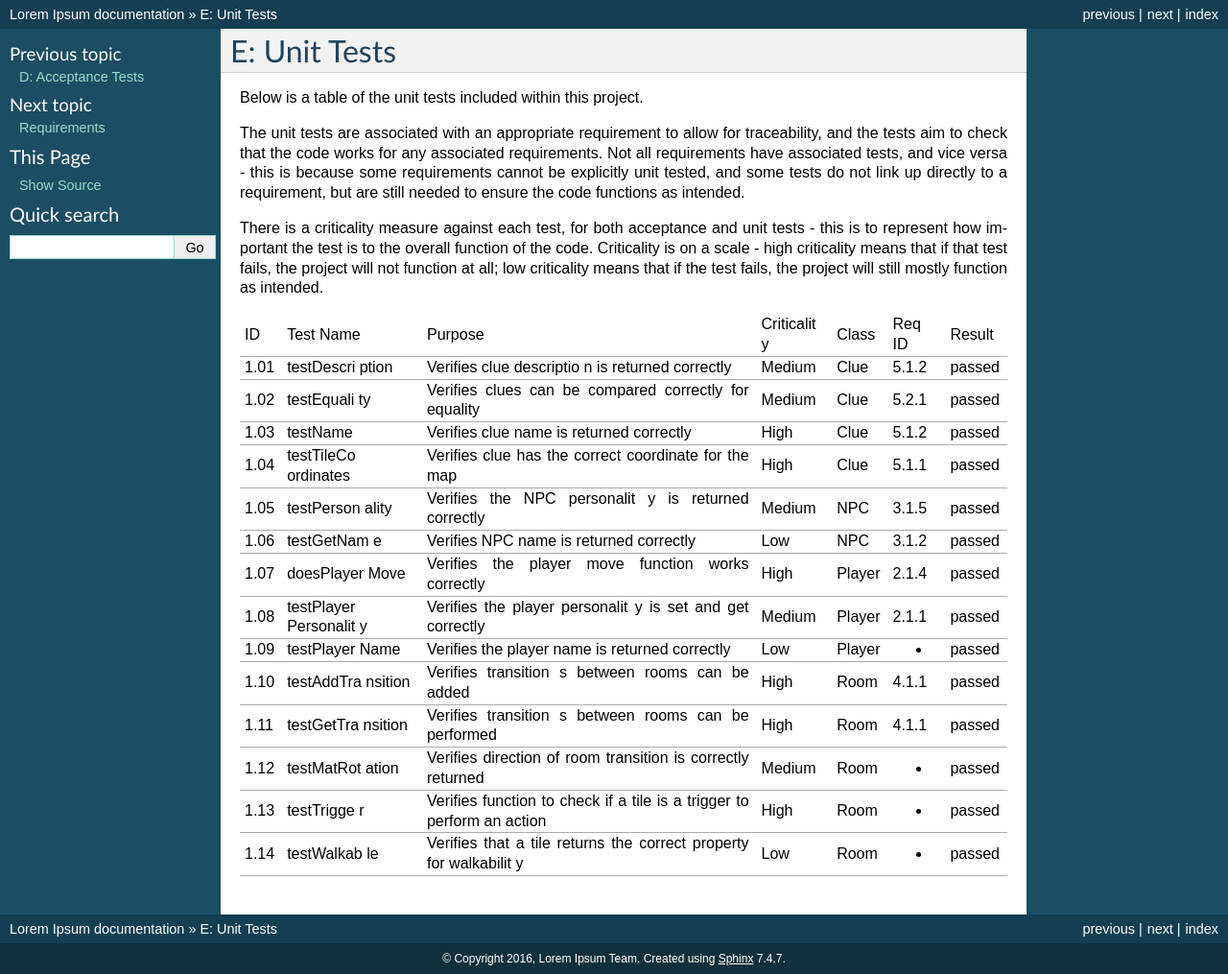
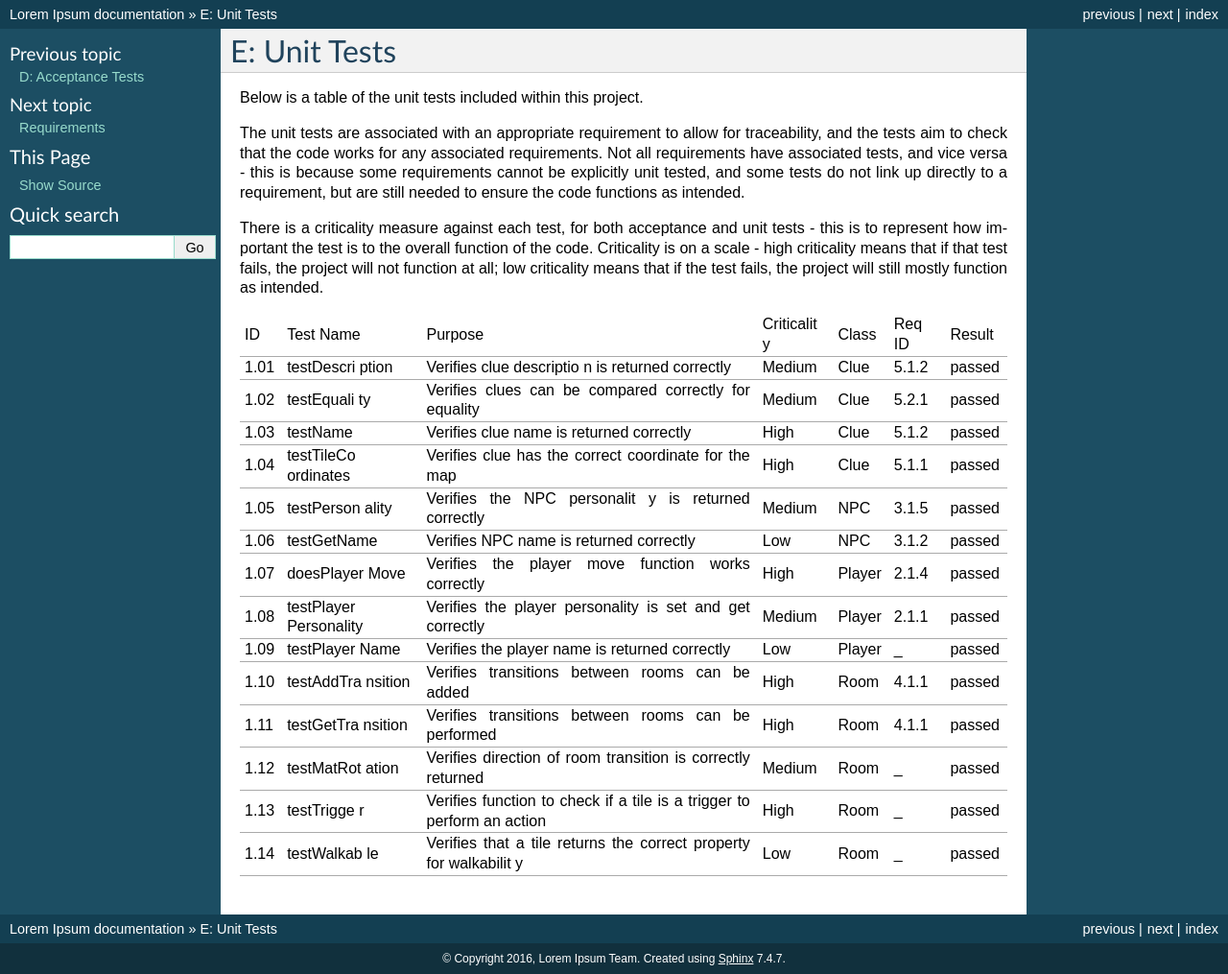
Before and after one commit to JamesNXN/TNN-Assesment-3, a Sphinx documentation site: the page built from docs/Assessment2/appendixE.rst, in a window 1280 px wide. Shown: the whole page at 96% size. Built offline with Sphinx 7.4.7, drawn with Linux system fonts in a browser that asks for light colours; pages that are not in the unit, such as notebooks, are missing from menus.

Commit message:
Minor changes and bullets to dashes

```diff
--- a/docs/Assessment2/appendixE.rst
+++ b/docs/Assessment2/appendixE.rst
@@ -59,8 +59,8 @@ still mostly function as intended.
 |            |            | returned   |            |            |            |            |
 |            |            | correctly  |            |            |            |            |
 +------------+------------+------------+------------+------------+------------+------------+
-| 1.06       | testGetNam | Verifies   | Low        | NPC        | 3.1.2      | passed     |
-|            | e          | NPC name   |            |            |            |            |
+| 1.06       | testGetName| Verifies   | Low        | NPC        | 3.1.2      | passed     |
+|            |            | NPC name   |            |            |            |            |
 |            |            | is         |            |            |            |            |
 |            |            | returned   |            |            |            |            |
 |            |            | correctly  |            |            |            |            |
@@ -73,35 +73,32 @@ still mostly function as intended.
 |            |            | correctly  |            |            |            |            |
 +------------+------------+------------+------------+------------+------------+------------+
 | 1.08       | testPlayer | Verifies   | Medium     | Player     | 2.1.1      | passed     |
-|            | Personalit | the player |            |            |            |            |
-|            | y          | personalit |            |            |            |            |
-|            |            | y          |            |            |            |            |
+|            | Personality| the player |            |            |            |            |
+|            |            | personality|            |            |            |            |
 |            |            | is set and |            |            |            |            |
 |            |            | get        |            |            |            |            |
 |            |            | correctly  |            |            |            |            |
 +------------+------------+------------+------------+------------+------------+------------+
-| 1.09       | testPlayer | Verifies   | Low        | Player     | -          | passed     |
+| 1.09       | testPlayer | Verifies   | Low        | Player     | _          | passed     |
 |            | Name       | the player |            |            |            |            |
 |            |            | name is    |            |            |            |            |
 |            |            | returned   |            |            |            |            |
 |            |            | correctly  |            |            |            |            |
 +------------+------------+------------+------------+------------+------------+------------+
 | 1.10       | testAddTra | Verifies   | High       | Room       | 4.1.1      | passed     |
-|            | nsition    | transition |            |            |            |            |
-|            |            | s          |            |            |            |            |
+|            | nsition    | transitions|            |            |            |            |
 |            |            | between    |            |            |            |            |
 |            |            | rooms can  |            |            |            |            |
 |            |            | be added   |            |            |            |            |
 +------------+------------+------------+------------+------------+------------+------------+
 | 1.11       | testGetTra | Verifies   | High       | Room       | 4.1.1      | passed     |
-|            | nsition    | transition |            |            |            |            |
-|            |            | s          |            |            |            |            |
+|            | nsition    | transitions|            |            |            |            |
 |            |            | between    |            |            |            |            |
 |            |            | rooms can  |            |            |            |            |
 |            |            | be         |            |            |            |            |
 |            |            | performed  |            |            |            |            |
 +------------+------------+------------+------------+------------+------------+------------+
-| 1.12       | testMatRot | Verifies   | Medium     | Room       | -          | passed     |
+| 1.12       | testMatRot | Verifies   | Medium     | Room       | _          | passed     |
 |            | ation      | direction  |            |            |            |            |
 |            |            | of room    |            |            |            |            |
 |            |            | transition |            |            |            |            |
@@ -110,7 +107,7 @@ still mostly function as intended.
 |            |            | returned   |            |            |            |            |
 |            |            |            |            |            |            |            |
 +------------+------------+------------+------------+------------+------------+------------+
-| 1.13       | testTrigge | Verifies   | High       | Room       | -          | passed     |
+| 1.13       | testTrigge | Verifies   | High       | Room       | _          | passed     |
 |            | r          | function   |            |            |            |            |
 |            |            | to check   |            |            |            |            |
 |            |            | if a tile  |            |            |            |            |
@@ -119,7 +116,7 @@ still mostly function as intended.
 |            |            | perform an |            |            |            |            |
 |            |            | action     |            |            |            |            |
 +------------+------------+------------+------------+------------+------------+------------+
-| 1.14       | testWalkab | Verifies   | Low        | Room       | -          | passed     |
+| 1.14       | testWalkab | Verifies   | Low        | Room       | _          | passed     |
 |            | le         | that a     |            |            |            |            |
 |            |            | tile       |            |            |            |            |
 |            |            | returns    |            |            |            |            |
```
